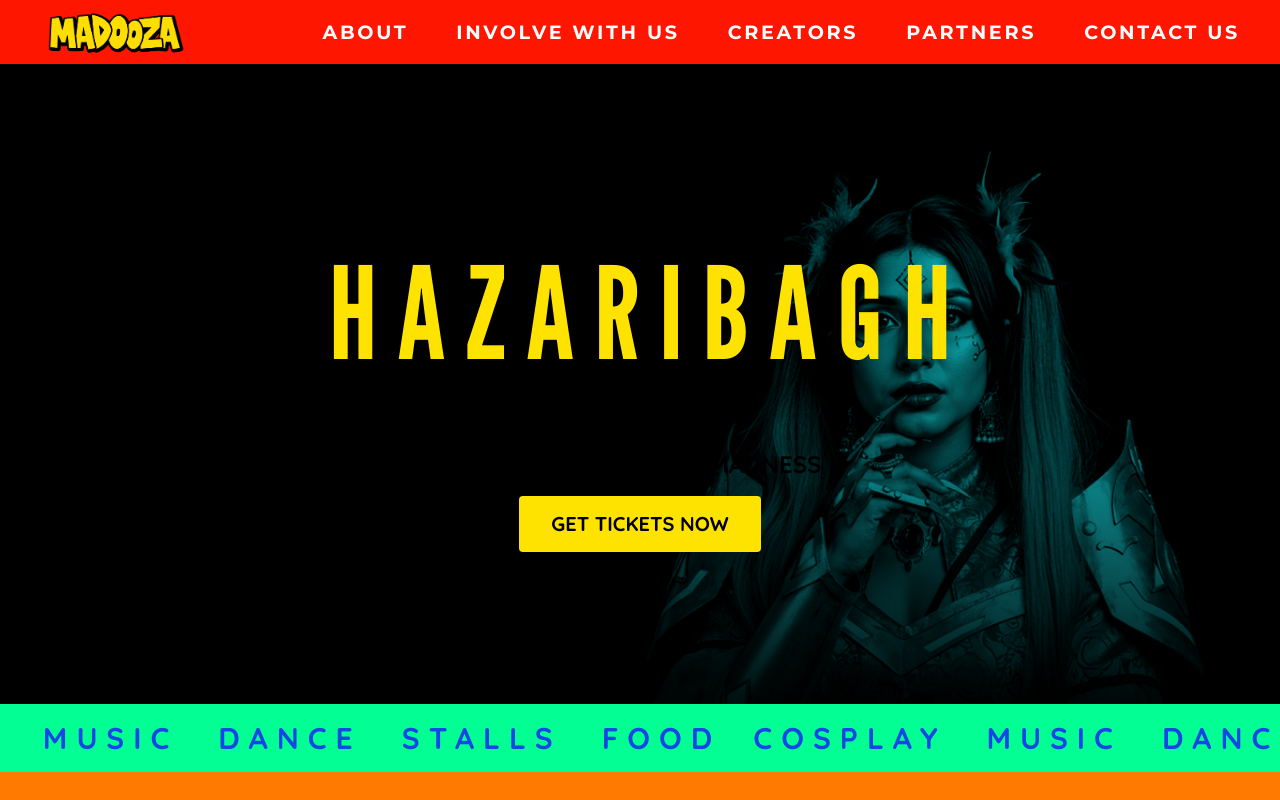
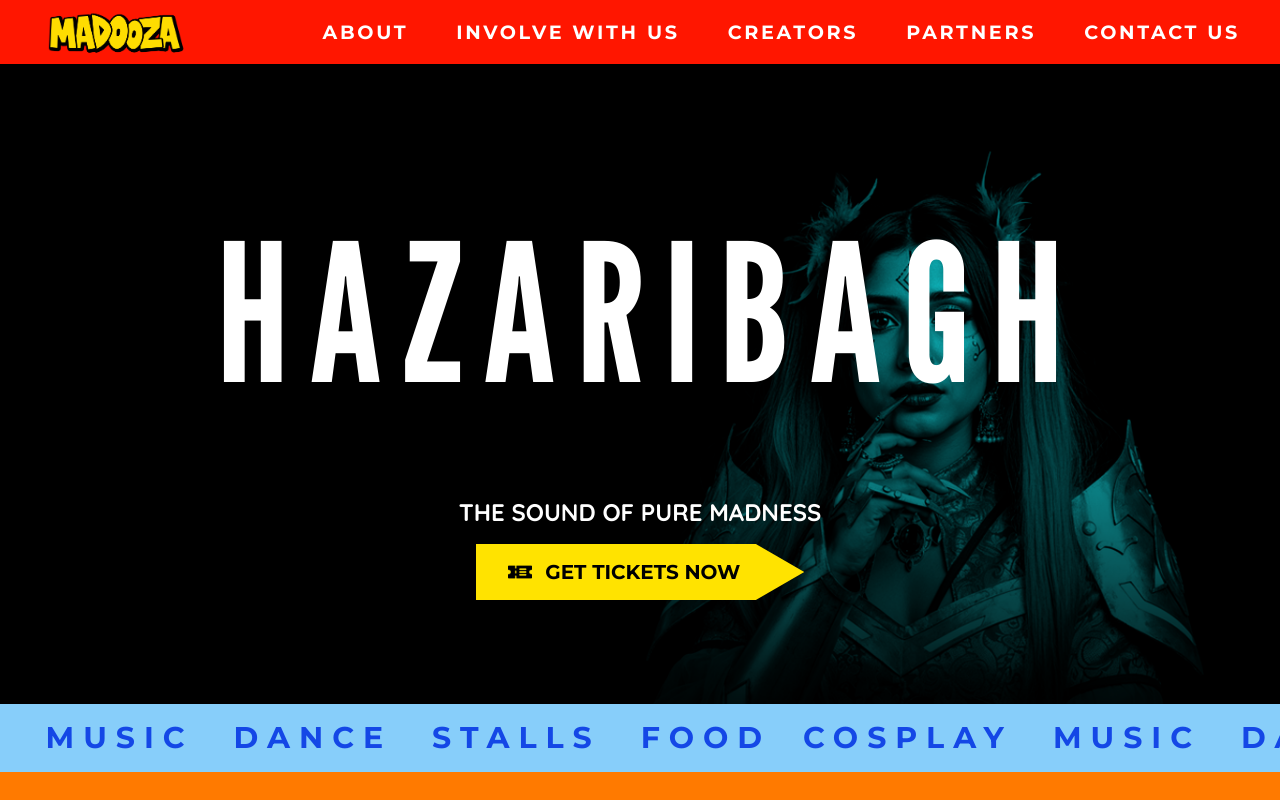
Before and after one commit to imagicity-stack/dreamy, a Next.js app: page / in a window 1280 px wide. Shown: the top 800 px of the page. Built offline with nearby package versions, Linux system fonts and the light colour scheme; no server answers.

Commit message:
Update hero styling and slider typography

```diff
--- a/src/app/globals.css
+++ b/src/app/globals.css
@@ -95,12 +95,27 @@ h6 {
   font-family: var(--font-league-gothic), "TT Commons Pro", system-ui,
     -apple-system, "Segoe UI", Roboto, "Helvetica Neue", Arial;
   font-weight: 400;
-  font-size: clamp(2.5rem, 10vw, 8rem);
-  color: #ffe300;
+  font-size: clamp(3.25rem, 16vw, 12rem);
+  color: #ffffff;
   opacity: 0;
   transform: translateY(100%);
   animation: hero-letter-reveal 0.6s ease-out forwards;
-  text-shadow: 0 8px 18px rgba(0, 0, 0, 0.35);
+}
+
+.hero-cta-button {
+  position: relative;
+  display: inline-flex;
+  align-items: center;
+  gap: clamp(0.35rem, 1.2vw, 0.85rem);
+  padding: clamp(0.6rem, 2vw, 0.9rem) clamp(2.75rem, 7vw, 4rem)
+    clamp(0.6rem, 2vw, 0.9rem) clamp(1.25rem, 4vw, 2rem);
+  clip-path: polygon(0 0, 85% 0, 100% 50%, 85% 100%, 0 100%);
+  transition: transform 150ms ease, filter 150ms ease;
+}
+
+.hero-cta-button:hover {
+  transform: scale(1.05);
+  filter: brightness(1.05);
 }
 
 @keyframes hero-letter-reveal {
--- a/src/app/page.tsx
+++ b/src/app/page.tsx
@@ -246,13 +246,20 @@ export default function Home() {
 
           {/* Text and Button */}
           <div className="text-center flex flex-col items-center gap-2 sm:gap-3 md:gap-4">
-            <p className="text-black font-extrabold font-quicksand text-xs sm:text-sm md:text-base lg:text-xl xl:text-2xl 2xl:text-3xl text-center relative z-20 px-4">
+            <p className="text-white font-extrabold font-quicksand text-xs sm:text-sm md:text-base lg:text-xl xl:text-2xl 2xl:text-3xl text-center relative z-20 px-4">
               THE SOUND OF PURE MADNESS
             </p>
             <button
               onClick={openTicketModal}
-              className="bg-[#ffe300] text-black text-xs sm:text-sm md:text-base lg:text-lg xl:text-xl font-bold py-2 px-4 sm:py-2.5 sm:px-5 md:py-3 md:px-6 lg:py-3.5 lg:px-8 pointer-events-auto cursor-pointer hover:bg-[#ffd000] hover:scale-105 transition-all z-20 rounded-sm shadow-lg">
-              GET TICKETS NOW
+              className="hero-cta-button bg-[#ffe300] text-black text-xs sm:text-sm md:text-base lg:text-lg xl:text-xl font-montserrat pointer-events-auto cursor-pointer z-20">
+              <Image
+                src="/ticketicon.png"
+                alt="Ticket icon"
+                width={24}
+                height={24}
+                className="w-5 h-5 md:w-6 md:h-6 object-contain"
+              />
+              <span>GET TICKETS NOW</span>
             </button>
           </div>
         </div>
--- a/src/components/AboutSection.tsx
+++ b/src/components/AboutSection.tsx
@@ -64,7 +64,7 @@ export default function AboutSection() {
             <p className="font-semibold mb-4 md:mb-6">This is
               MADOOZA
             </p>
-            <p className="font-extrabold text-base md:text-lg mb-6 md:mb-8">
+            <p className="font-extrabold text-base md:text-lg mb-6 md:mb-8 text-white">
               The sound of pure madness
             </p>
 
--- a/src/components/ScrollingBanner.tsx
+++ b/src/components/ScrollingBanner.tsx
@@ -4,7 +4,7 @@ const items = ["COSPLAY", "MUSIC", "DANCE", "STALLS", "FOOD"];
 
 export default function ScrollingBanner() {
   return (
-    <div className="bg-[#03ff93] py-3 md:py-4 overflow-hidden relative">
+    <div className="bg-[#87cefa] py-3 md:py-4 overflow-hidden relative">
       <div className="marquee inline-flex whitespace-nowrap">
         {[0, 1].map((loop) => (
           <div
@@ -15,7 +15,7 @@ export default function ScrollingBanner() {
             {items.map((item) => (
               <span
                 key={`${loop}-${item}`}
-                className="text-blue-700 font-black text-xl sm:text-2xl md:text-3xl uppercase tracking-[0.3em]"
+                className="text-blue-700 font-montserrat text-xl sm:text-2xl md:text-3xl tracking-[0.3em]"
               >
                 {item}
               </span>
```
